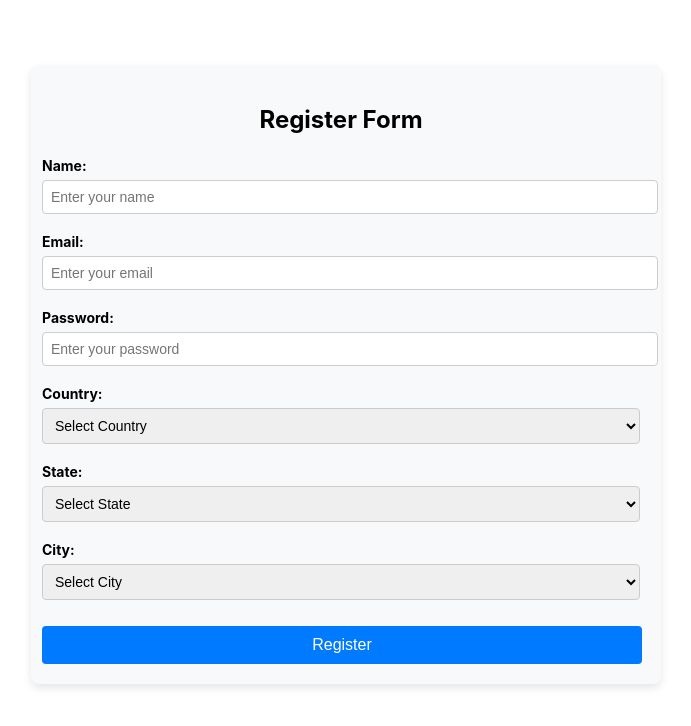
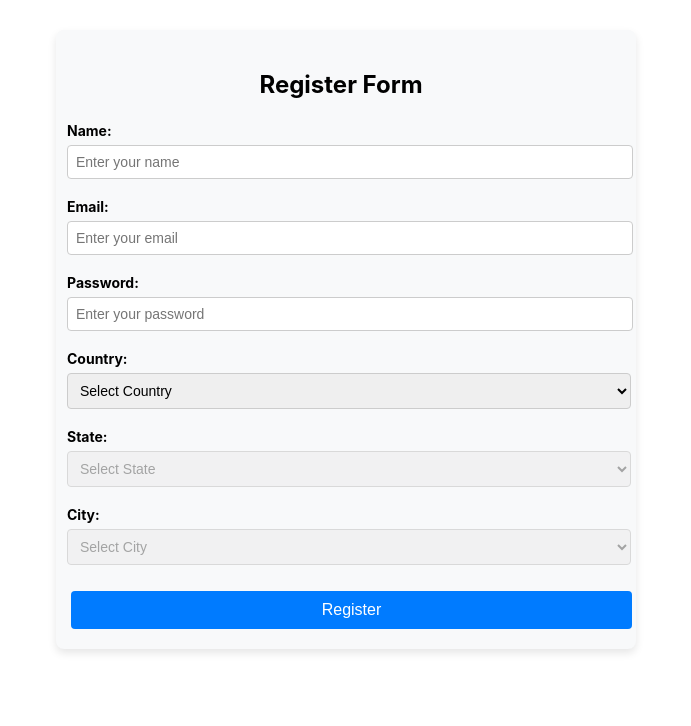
Before and after one commit to priyachithiravel50/Useeffect-Task, a React (Create React App) app: page /registration in a window 1280 px wide. Shown: the top 726 px of the page, without its empty margins (294-985 px from the left). Built offline with nearby package versions, Linux system fonts and the light colour scheme.

Commit message:
UseContext Task

```diff
--- a/src/App.css
+++ b/src/App.css
@@ -185,8 +185,8 @@ button{
 
 
   .container {
-    width: 600px;
-    margin: 65px auto;
+    width: 550px;
+    margin: 30px auto;
     padding: 20px;
     padding-left: 10px;
     background-color: #f8f9fa;
@@ -209,9 +209,15 @@ button{
     font-weight: bold;
   }
 
-  input.form-control,
+  input.form-control{
+    width: 100%;
+    padding: 8px;
+    margin-top: 5px;
+    border: 1px solid #ccc;
+    border-radius: 4px;
+  }
   select.form-control {
-    width: 100%;
+    width: 103%;
     padding: 8px;
     margin-top: 5px;
     border: 1px solid #ccc;
@@ -219,7 +225,7 @@ button{
   }
 
   button.btn.btn-primary {
-    width: 100%;
+    width: 102%;
     padding: 10px;
     background-color: #007bff;
     color: white;
@@ -227,7 +233,7 @@ button{
     border-radius: 4px;
     cursor: pointer;
     font-size: 16px;
-    margin-left: 1px;
+    margin-left: 5px;
   }
 
   button.btn.btn-primary:hover {
--- a/src/Context Hooks/RegisterForm.js
+++ b/src/Context Hooks/RegisterForm.js
@@ -1,36 +1,63 @@
-import React, { useState, useContext, createContext } from "react";
+import React, { useReducer, useContext, createContext } from "react";
 
-// 1. Context Create Pannudhu (Location Context)
+// 1. Create Location Context
 const LocationContext = createContext();
+
+// Initial state for the reducer
+const initialState = {
+  country: "",
+  state: "",
+  city: "",
+  name: "",
+  email: "",
+  password: "",
+};
+
+// Reducer function to manage state
+const locationReducer = (state, action) => {
+  switch (action.type) {
+    case "SET_COUNTRY":
+      return { ...state, country: action.payload, state: "", city: "" };
+    case "SET_STATE":
+      return { ...state, state: action.payload, city: "" };
+    case "SET_CITY":
+      return { ...state, city: action.payload };
+    case "SET_NAME":
+      return { ...state, name: action.payload };
+    case "SET_EMAIL":
+      return { ...state, email: action.payload };
+    case "SET_PASSWORD":
+      return { ...state, password: action.payload };
+    case "RESET":
+      return initialState;
+    default:
+      return state;
+  }
+};
 
 const App = () => {
   // 2. Location Provider
   const LocationProvider = ({ children }) => {
-    const [country, setCountry] = useState("");
-    const [state, setState] = useState("");
-    const [city, setCity] = useState("");
-    const [name, setName] = useState("");
-    const [email, setEmail] = useState("");
-    const [password, setPassword] = useState("");
+    const [state, dispatch] = useReducer(locationReducer, initialState);
 
     // Sample data for states and cities based on countries
     const locations = {
       India: {
         states: {
-          "Tamil Nadu": ["Chennai", "Coimbatore", "Madurai", "Dindugal" , "Nagapattinam" ,"Thanjavur","Thiruvarur"],
-          Kerala: ["Kochi", "Thiruvananthapuram", "Kozhikode", "Wayanad" , "Alapula"],
+          "Tamil Nadu": ["Chennai", "Coimbatore", "Madurai", "Dindugal", "Nagapattinam", "Thanjavur", "Thiruvarur"],
+          Kerala: ["Kochi", "Thiruvananthapuram", "Kozhikode", "Wayanad", "Alapula"],
         },
       },
       Australia: {
         states: {
-          "New South Wales": ["Sydney", "Newcastle","Brisbane" ,"Canberra", "Perth" ],
-          Victoria: ["Melbourne", "Geelong" ,"Ballarat","Bendigo","shepparaton","Wangaratta"],
+          "New South Wales": ["Sydney", "Newcastle", "Brisbane", "Canberra", "Perth"],
+          Victoria: ["Melbourne", "Geelong", "Ballarat", "Bendigo", "Shepparton", "Wangaratta"],
         },
       },
       USA: {
         states: {
-          California: ["Los Angeles", "San Francisco" , "Santa Monica" ,"Pasadena" ,"Glendale" , "Long Beach"],
-          Texas: ["Dallas", "Houston" , "Austin","Ford Worth" ,"EI Paso" ,"Santa Antonio"],
+          California: ["Los Angeles", "San Francisco", "Santa Monica", "Pasadena", "Glendale", "Long Beach"],
+          Texas: ["Dallas", "Houston", "Austin", "Fort Worth", "El Paso", "San Antonio"],
         },
       },
     };
@@ -40,25 +67,14 @@ const App = () => {
       return locations[selectedCountry] || { states: {}, cities: [] };
     };
 
-    const { states = {}, cities = [] } = getStatesAndCities(country);
+    const { states = {} } = getStatesAndCities(state.country);
 
     return (
       <LocationContext.Provider
         value={{
-          country,
-          setCountry,
           state,
-          setState,
-          city,
-          setCity,
+          dispatch,
           states,
-          cities,
-          name,
-          setName,
-          email,
-          setEmail,
-          password,
-          setPassword,
         }}
       >
         {children}
@@ -68,146 +84,89 @@ const App = () => {
 
   // 3. RegisterForm Component
   const RegisterForm = () => {
-    const {
-      country,
-      setCountry,
-      state,
-      setState,
-      city,
-      setCity,
-      states,
-      cities,
-      name,
-      setName,
-      email,
-      setEmail,
-      password,
-      setPassword,
-    } = useContext(LocationContext);
+    const { state, dispatch, states } = useContext(LocationContext);
 
     const handleCountryChange = (e) => {
-      const selectedCountry = e.target.value;
-      setCountry(selectedCountry); // Update selected country
-      setState(""); // Reset state and city when country changes
-      setCity("");  // Keep the city state reset until a state is selected.
+      dispatch({ type: "SET_COUNTRY", payload: e.target.value });
     };
 
     const handleStateChange = (e) => {
-      const selectedState = e.target.value;
-      setState(selectedState); // Update selected state
-      setCity("");  // Reset city until the state is chosen.
+      dispatch({ type: "SET_STATE", payload: e.target.value });
     };
 
     const handleCityChange = (e) => {
-      setCity(e.target.value); // Update selected city
+      dispatch({ type: "SET_CITY", payload: e.target.value });
+    };
+
+    const handleNameChange = (e) => {
+      dispatch({ type: "SET_NAME", payload: e.target.value });
+    };
+
+    const handleEmailChange = (e) => {
+      dispatch({ type: "SET_EMAIL", payload: e.target.value });
+    };
+
+    const handlePasswordChange = (e) => {
+      dispatch({ type: "SET_PASSWORD", payload: e.target.value });
+    };
+
+    const handleSubmit = (e) => {
+      e.preventDefault();
+      // Store data in local storage
+      localStorage.setItem("userData", JSON.stringify(state));
+      alert("Data Saved successfully!");
+      dispatch({ type: "RESET" }); // Reset form after submission
     };
 
     return (
-      <form>
+      <form onSubmit={handleSubmit}>
         <h2>Register Form</h2>
-
-        {/* Name Input */}
         <div className="form-group">
           <label htmlFor="name">Name:</label>
-          <input
-            type="text"
-            id="name"
-            className="form-control"
-            value={name}
-            onChange={(e) => setName(e.target.value)}
-            placeholder="Enter your name"
-          />
+          <input type=" text" id="name" className="form-control" value={state.name} onChange={handleNameChange} placeholder="Enter your name" />
         </div>
 
-        {/* Email Input */}
         <div className="form-group">
           <label htmlFor="email">Email:</label>
-          <input
-            type="email"
-            id="email"
-            className="form-control"
-            value={email}
-            onChange={(e) => setEmail(e.target.value)}
-            placeholder="Enter your email"
-          />
+          <input type="email" id="email" className="form-control" value={state.email} onChange={handleEmailChange} placeholder="Enter your email" />
         </div>
 
-        {/* Password Input */}
         <div className="form-group">
           <label htmlFor="password">Password:</label>
-          <input
-            type="password"
-            id="password"
-            className="form-control"
-            value={password}
-            onChange={(e) => setPassword(e.target.value)}
-            placeholder="Enter your password"
-          />
+          <input type="password" id="password" className="form-control" value={state.password} onChange={handlePasswordChange} placeholder="Enter your password" />
         </div>
 
-        {/* Country Dropdown */}
         <div className="form-group">
           <label htmlFor="country">Country:</label>
-          <select
-            id="country"
-            className="form-control"
-            value={country}
-            onChange={handleCountryChange}
-          >
-            <option value="" disabled>
-              Select Country
-            </option>
+          <select id="country" className="form-control" value={state.country} onChange={handleCountryChange}>
+            <option value="" disabled>Select Country</option>
             <option value="India">India</option>
             <option value="Australia">Australia</option>
             <option value="USA">USA</option>
           </select>
         </div>
 
-        {/* State Dropdown (always shown, but disabled until country is selected) */}
         <div className="form-group">
           <label htmlFor="state">State:</label>
-          <select
-            id="state"
-            className="form-control"
-            value={state}
-            onChange={handleStateChange}
-            selected={!country}  // Disable until a country is selected
-          >
-            <option value="" disabled>
-              Select State
-            </option>
+          <select id="state" className="form-control" value={state.state} onChange={handleStateChange} selected disabled={!state.country}>
+            <option value="" disabled>Select State</option>
             {Object.keys(states).map((stateOption, index) => (
-              <option key={index} value={stateOption}>
-                {stateOption}
-              </option>
+              <option key={index} value={stateOption}>{stateOption}</option>
             ))}
           </select>
         </div>
 
-        {/* City Dropdown (always shown, but disabled until state is selected) */}
         <div className="form-group">
           <label htmlFor="city">City:</label>
-          <select
-            id="city"
-            className="form-control"
-            value={city}
-            onChange={handleCityChange}
-            selected={!state}  // Disable until a state is selected
-          >
-            <option value="" disabled>
-              Select City
-            </option>
-            {states[state]?.map((cityOption, index) => (
-              <option key={index} value={cityOption}>
-                {cityOption}
-              </option>
+          <select id="city" className="form-control" value={state.city} onChange={handleCityChange} selected disabled={!state.state}>
+            <option value="" disabled>Select City</option>
+            {states[state.state]?.map((cityOption, index) => (
+              <option key={index} value={cityOption}>{cityOption}</option>
             ))}
           </select>
         </div>
 
-        <button type="submit" className="btn btn-primary">
-          Register
-        </button>
+        <button type="submit" className="btn btn-primary">Register</button>
       </form>
     );
   };
```
